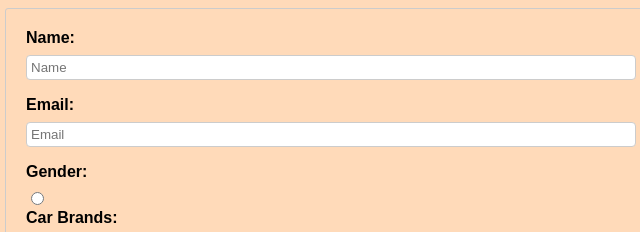
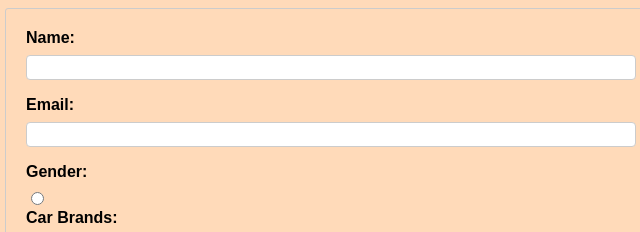
Before and after one commit to acciojob/car-insurance-form-akeeb12, a website: page main.html in a window 1280 px wide. Shown: the top 232 px of the page, 314-954 px from the left. Drawn offline with Linux system fonts and the light colour scheme.

Commit message:
created a submission

```diff
--- a/main.html
+++ b/main.html
@@ -10,10 +10,10 @@
 	<!-- the entire body must be written by student -->
 	 <form action="/submit-signup" method="POST">
         <label for="name">Name:</label>
-        <input type="text" id="name" name="name" placeholder="Name" required>
+        <input type="text" id="name" name="name" required>
 
         <label for="email">Email:</label>
-        <input type="email" id="email" name="email" placeholder="Email" required>
+        <input type="email" id="email" name="email" required>
 
         <label for="gender">Gender:</label>
         <input type="radio" name="gender" required>
```
